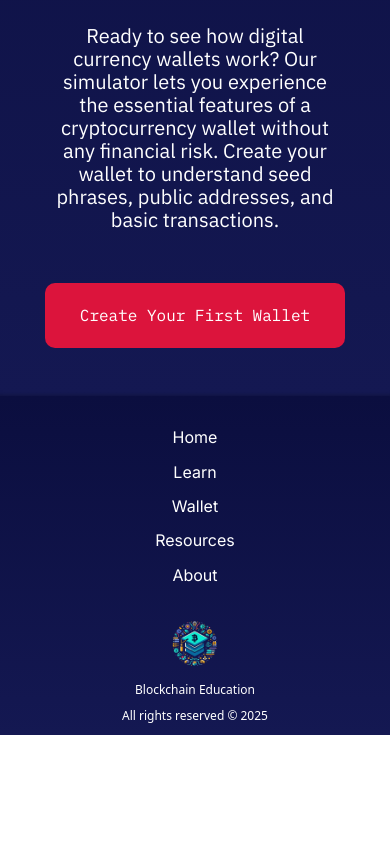
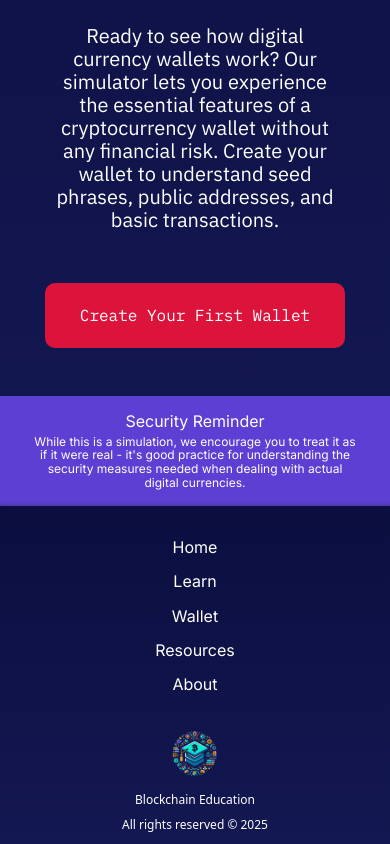
Before and after one commit to Fridrex/graded_unit2, a React (Vite) app in the folder frontend/: page /wallet in a window 390 px wide. Shown: the part 598-1442 px from the top of the page. Before the commit the page ends 1333 px from the top, so only its background shows below. Built offline with nearby package versions, Linux system fonts and the light colour scheme.

Commit message:
feat: implement responsive security reminder

```diff
--- a/frontend/src/App.css
+++ b/frontend/src/App.css
@@ -515,7 +515,7 @@ p {
 
 /* Wallet */
 
-.wallet__note {
+.wallet__note, .wallet__reminder {
   display: flex;
   flex-direction: column;
   justify-content: center;
@@ -525,7 +525,7 @@ p {
   padding: 1rem;
 }
 
-.wallet__note p {
+.wallet__note p, .wallet__reminder p {
   font-size: var(--16px);
   font-family: var(--headers-font);
   color: var(--error-colour);
@@ -586,6 +586,14 @@ p {
   height: 15.625rem;
 }
 
+.wallet__reminder {
+  background-color: var(--primary-accent);
+}
+
+.wallet__reminder p {
+  color: var(--text);
+}
+
 /* Media Queries */
 
 @media only screen and (max-width: 1333px) {
@@ -641,16 +649,16 @@ p {
     font-size: var(--24px);
   }
 
-  .wallet__note {
+  .wallet__note, .wallet__reminder {
     width: 100%;
     margin: 0 auto;
   }
 
-  .wallet__note p {
+  .wallet__note p, .wallet__reminder p {
     width: 90%;
   }
 
-  .wallet__note p:nth-child(2) {
+  .wallet__note p:nth-child(2), .wallet__reminder p:nth-child(2) {
     font-size: var(--14px);
   }
 
@@ -784,7 +792,7 @@ p {
     font-size: var(--16px);
   }
 
-  .wallet__note p:nth-child(2) {
+  .wallet__note p:nth-child(2), .wallet__reminder p:nth-child(2) {
     font-size: var(--12px);
   }
 
--- a/frontend/src/pages/Wallet.jsx
+++ b/frontend/src/pages/Wallet.jsx
@@ -21,6 +21,10 @@ const Wallet = () => {
                         </div>
                     </div>
                 </div>
+                <div className="wallet__reminder">
+                    <p>Security Reminder</p>
+                    <p>While this is a simulation, we encourage you to treat it as if it were real - it's good practice for understanding the security measures needed when dealing with actual digital currencies.</p>
+                </div>
             </div>
         </>
     )
```
